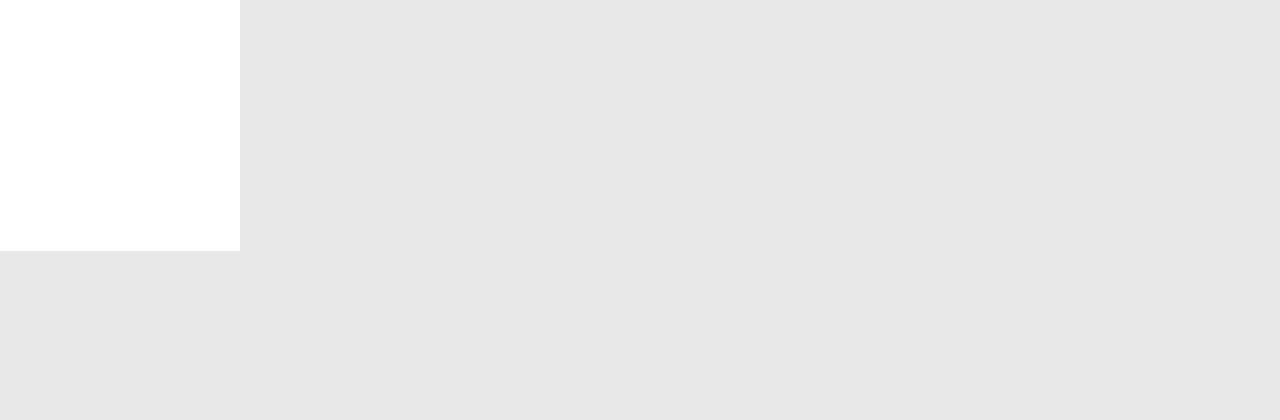
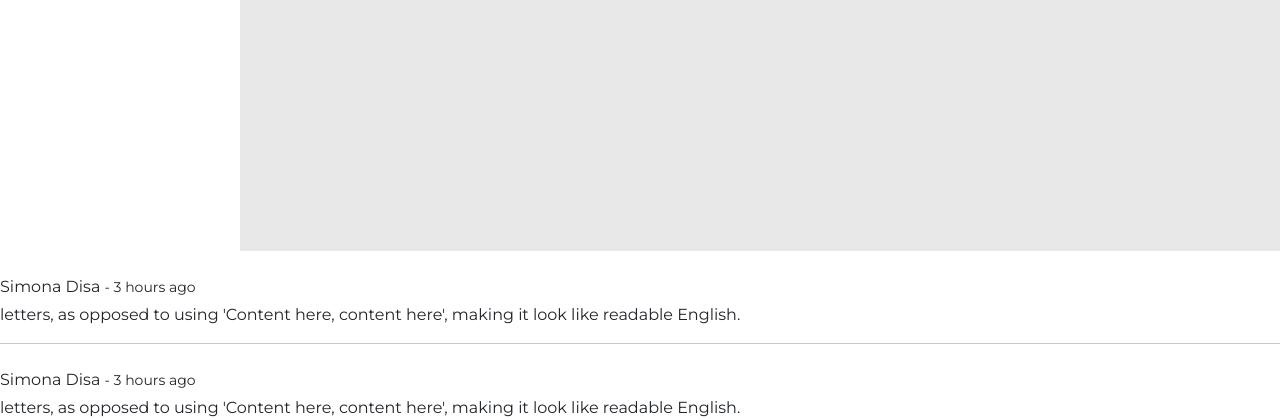
Before and after one commit to J1N99/EAWD-Group-1, a PHP site: the page made by Code/position/Staff/idea-detail.php in a window 1280 px wide. Shown: the part 549-969 px from the top of the page. Before the commit the page ends 800 px from the top, so only its background shows below. Run offline with PHP 8.4, Linux system fonts and the light colour scheme; data comes from the database, SQL or seed files in the repository; data that the repository does not hold is empty; some libraries are stand-ins or nearby versions.

Commit message:
update idea-detail dummy content

```diff
--- a/Code/position/Staff/idea-detail.php
+++ b/Code/position/Staff/idea-detail.php
@@ -242,15 +242,44 @@ include("../../includes/dbConnection.inc.php");
             </div>
             <!-- post card end -->
           </div>
+
+           <!--reply content-->
+          <div class="d-flex flex-start mt-4">
+            <div class="flex-grow-1 flex-shrink-1">
+              <div>
+                <div class="d-flex justify-content-between align-items-center">
+                  <p class="mb-1">
+                    Simona Disa <span class="small">- 3 hours ago</span>
+                  </p>
+                </div>
+                <p class="card-text mb-0">
+                  letters, as opposed to using 'Content here, content here',
+                  making it look like readable English.
+                </p>
+              </div>
+            </div>
+          </div>
+
+          <hr class="hr hr-blurry" />
+          <div class="d-flex flex-start mt-4">
+            <div class="flex-grow-1 flex-shrink-1">
+              <div>
+                <div class="d-flex justify-content-between align-items-center">
+                  <p class="mb-1">
+                    Simona Disa <span class="small">- 3 hours ago</span>
+                  </p>
+                </div>
+                <p class="card-text mb-0">
+                  letters, as opposed to using 'Content here, content here',
+                  making it look like readable English.
+                </p>
+              </div>
+            </div>
+          </div>
+          <!-- reply content end -->
+
         </div>
         <!-- navbar end -->
-
-
-
-
-
-
-
 
 
 
```
Lines whose indentation alone changed are shown as unchanged.
